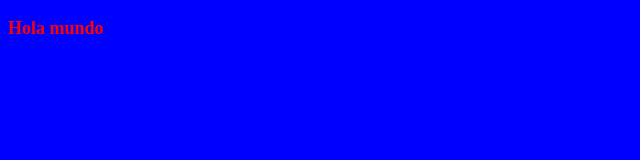
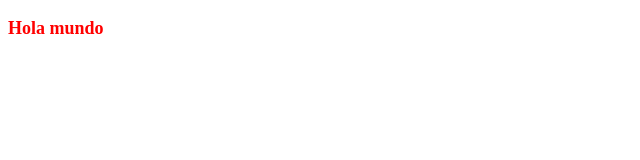
Before and after one commit to migue19/curso-utp-git-practica1, a plain HTML site: page practica2/index.html in a window 1280 px wide. Shown: the whole page, without its empty margins (0-640 px from the left). Drawn offline with Linux system fonts and the light colour scheme.

Commit message:
Revert "add new style for backgroud blue"
This reverts commit fa441554d72a698a29bbf7e3161a23946c81a93b.

```diff
--- a/practica2/index.html
+++ b/practica2/index.html
@@ -6,7 +6,7 @@
     <link rel="stylesheet" href="style.css">
     <title>Document</title>
 </head>
-<body class="background-blue">
+<body>
     <h3 class="encabezado-1">Hola mundo</h3>
 </body>
 </html>
--- a/practica2/style.css
+++ b/practica2/style.css
@@ -2,6 +2,3 @@
     color: red;
     font-size: 18px;
 }
-.background-blue {
-    background-color: blue;
-}
```
